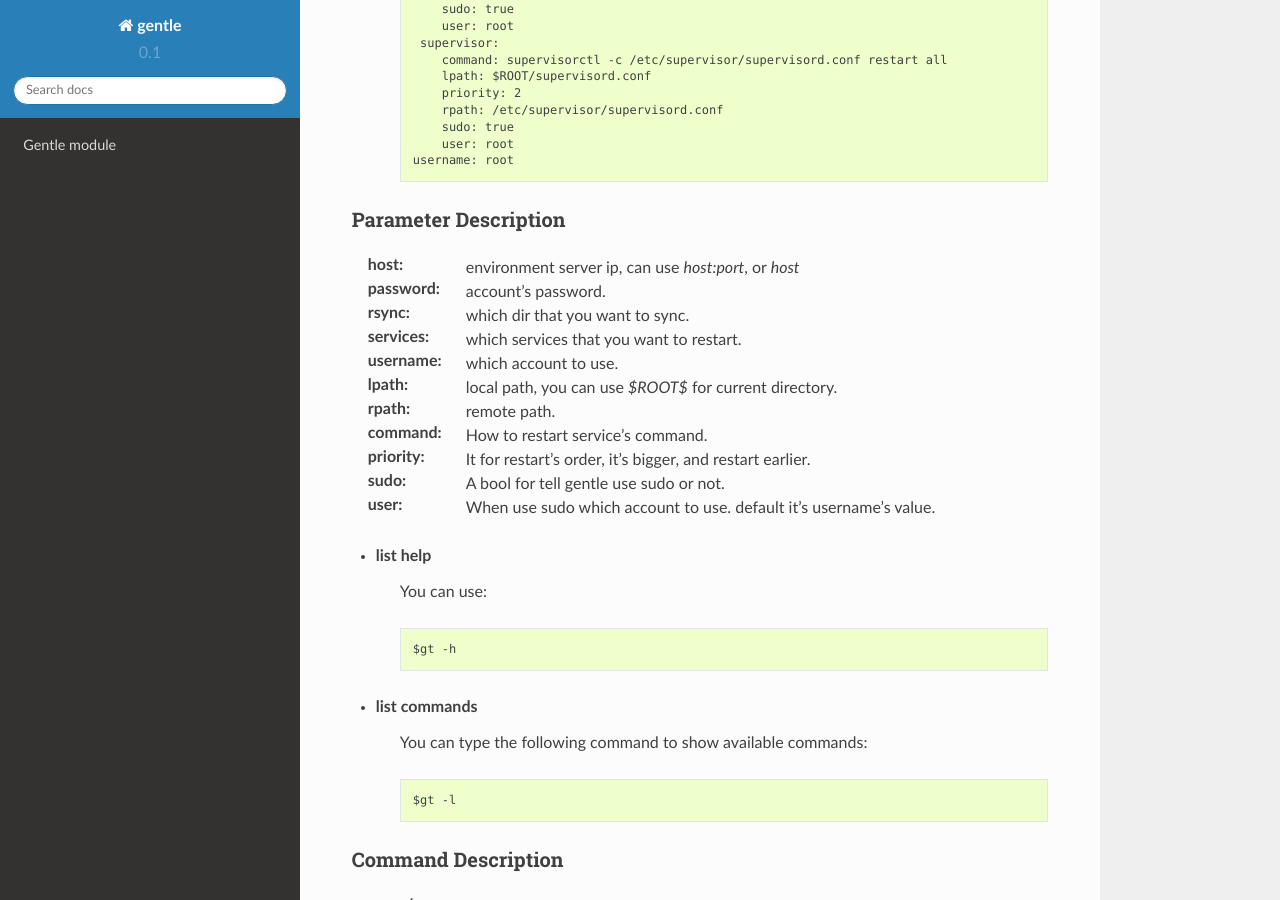
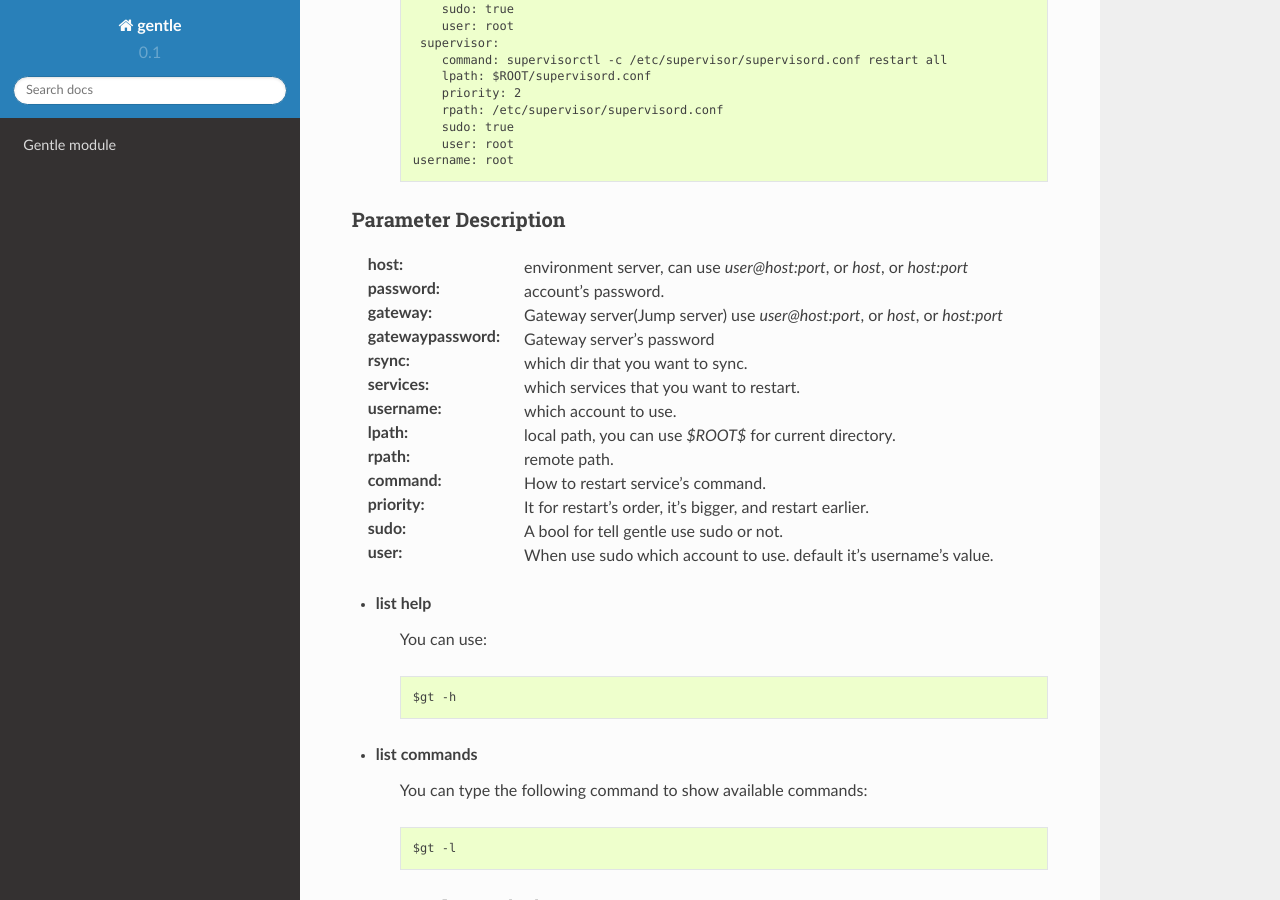
Before and after one commit to dongweiming/gentle, a Sphinx documentation site: the page built from docs/index.rst, in a window 1280 px wide and 900 px high, scrolled down 2350 px. Built offline with Sphinx 7.4.7 and the Read the Docs theme 2.0.0, drawn with Linux system fonts in a browser that asks for light colours; formulas are drawn with MathJax 3.

Commit message:
add gateway"s support

```diff
--- a/docs/index.rst
+++ b/docs/index.rst
@@ -113,10 +113,16 @@ Parameter Description
 ~~~~~~~~~~~
 
 :host:
-  environment server ip, can use `host:port`, or `host`
+  environment server, can use `user@host:port`, or `host`, or `host:port`
 
 :password:
   account's password.
+
+:gateway:
+  Gateway server(Jump server) use `user@host:port`, or `host`, or `host:port`
+
+:gatewaypassword:
+  Gateway server's password
 
 :rsync:
   which dir that you want to sync.
```
Also changed, not shown: README.rst (+7 -1 lines), 1 other file.
